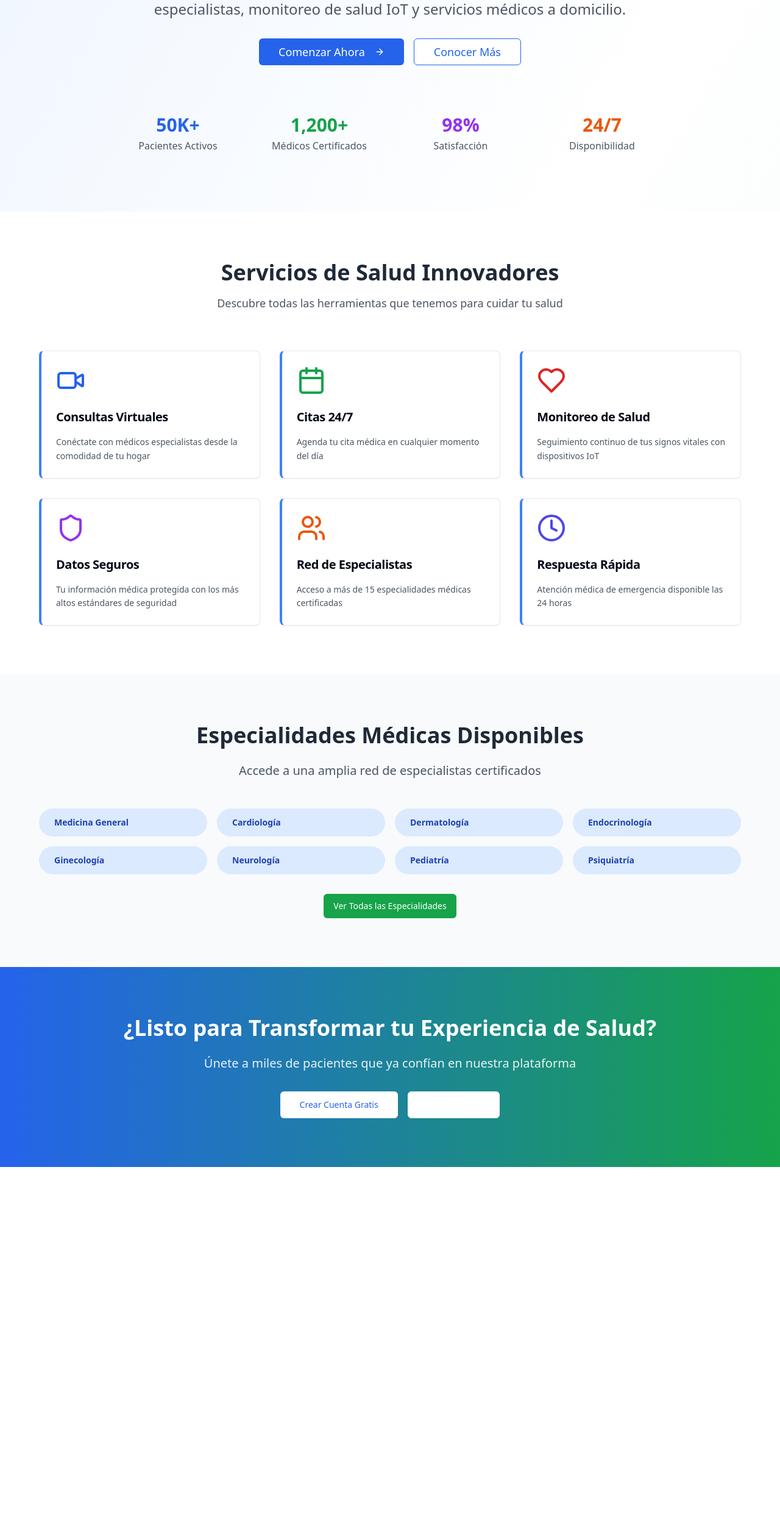
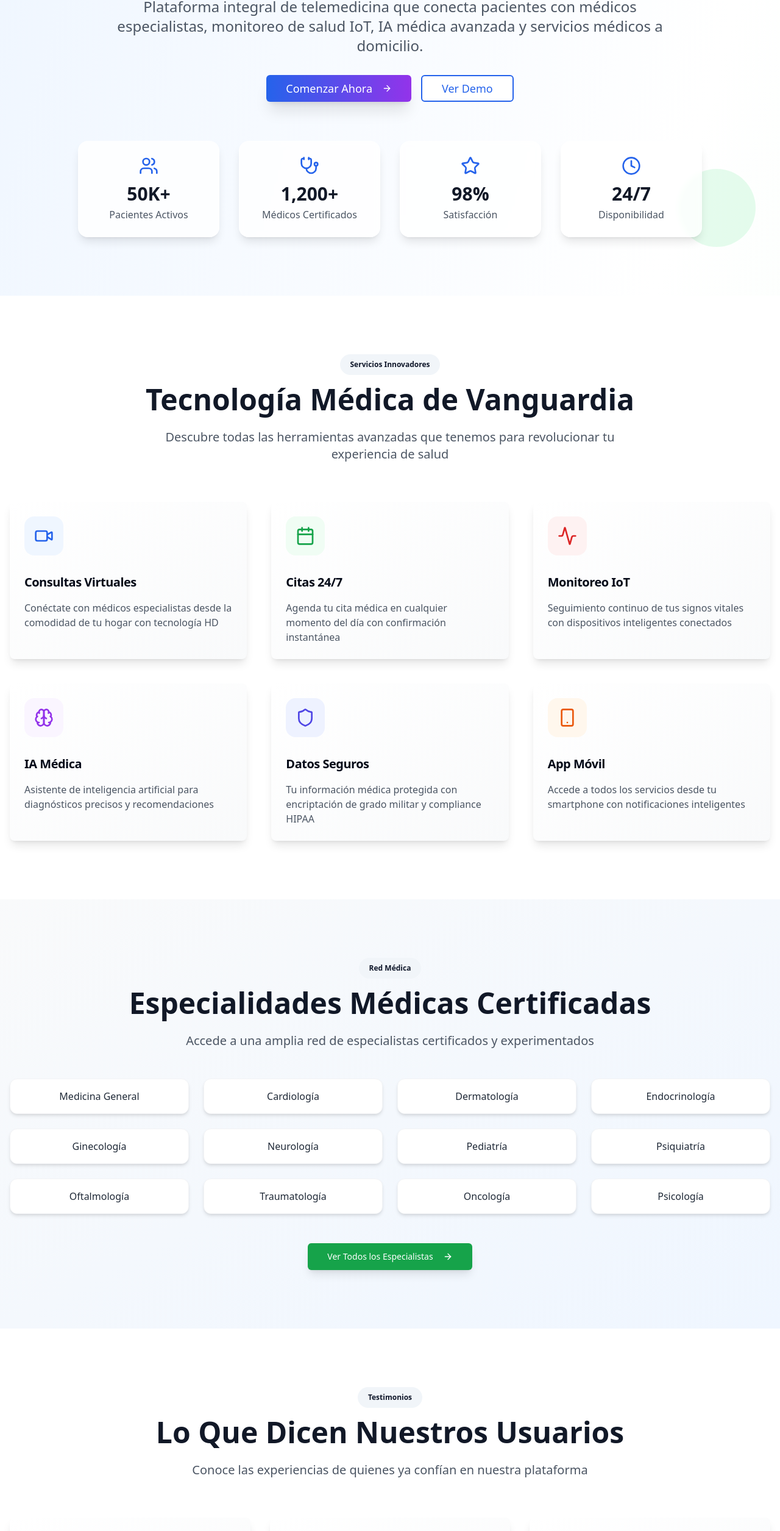
Before and after one commit to carlosleyenda/health-future-nexus, a React (Vite) app: page / in a window 1280 px wide. Shown: the part 259-2770 px from the top of the page at 61% size. Before the commit the page ends 2173 px from the top, so only its background shows below. Built offline with nearby package versions, Linux system fonts and the light colour scheme.

Commit message:
feat: Complete the index page
This commit finishes the development of the index page, enhancing its professional appearance and functionality.

```diff
--- a/src/pages/Index.tsx
+++ b/src/pages/Index.tsx
@@ -1,8 +1,30 @@
+
 import React from 'react';
 import { Card, CardContent, CardDescription, CardHeader, CardTitle } from "@/components/ui/card";
 import { Button } from "@/components/ui/button";
 import { Badge } from "@/components/ui/badge";
-import { Heart, Video, Calendar, Shield, Users, Clock, ArrowRight } from "lucide-react";
+import { Separator } from "@/components/ui/separator";
+import {
+  Heart,
+  Video,
+  Calendar,
+  Shield,
+  Users,
+  Clock,
+  ArrowRight,
+  Star,
+  CheckCircle,
+  Stethoscope,
+  Activity,
+  Brain,
+  Smartphone,
+  Globe,
+  Award,
+  TrendingUp,
+  MessageCircle,
+  FileText,
+  Zap
+} from "lucide-react";
 import { useNavigate } from "react-router-dom";
 import { useAuthStore } from "@/store/auth";
 
@@ -10,55 +32,86 @@ const Index = () => {
   const navigate = useNavigate();
   const { isAuthenticated, user } = useAuthStore();
 
-  // Si el usuario está autenticado, redirigir al dashboard apropiado
-  React.useEffect(() => {
-    if (isAuthenticated && user) {
-      // No redirigir automáticamente, dejar que el usuario explore
-    }
-  }, [isAuthenticated, user]);
-
   const features = [
     {
       icon: Video,
       title: "Consultas Virtuales",
-      description: "Conéctate con médicos especialistas desde la comodidad de tu hogar",
-      color: "text-blue-600"
+      description: "Conéctate con médicos especialistas desde la comodidad de tu hogar con tecnología HD",
+      color: "text-blue-600",
+      bg: "bg-blue-50"
     },
     {
       icon: Calendar,
       title: "Citas 24/7",
-      description: "Agenda tu cita médica en cualquier momento del día",
-      color: "text-green-600"
+      description: "Agenda tu cita médica en cualquier momento del día con confirmación instantánea",
+      color: "text-green-600",
+      bg: "bg-green-50"
     },
     {
-      icon: Heart,
-      title: "Monitoreo de Salud",
-      description: "Seguimiento continuo de tus signos vitales con dispositivos IoT",
-      color: "text-red-600"
+      icon: Activity,
+      title: "Monitoreo IoT",
+      description: "Seguimiento continuo de tus signos vitales con dispositivos inteligentes conectados",
+      color: "text-red-600",
+      bg: "bg-red-50"
+    },
+    {
+      icon: Brain,
+      title: "IA Médica",
+      description: "Asistente de inteligencia artificial para diagnósticos precisos y recomendaciones",
+      color: "text-purple-600",
+      bg: "bg-purple-50"
     },
     {
       icon: Shield,
       title: "Datos Seguros",
-      description: "Tu información médica protegida con los más altos estándares de seguridad",
-      color: "text-purple-600"
+      description: "Tu información médica protegida con encriptación de grado militar y compliance HIPAA",
+      color: "text-indigo-600",
+      bg: "bg-indigo-50"
     },
     {
-      icon: Users,
-      title: "Red de Especialistas",
-      description: "Acceso a más de 15 especialidades médicas certificadas",
-      color: "text-orange-600"
-    },
-    {
-      icon: Clock,
-      title: "Respuesta Rápida",
-      description: "Atención médica de emergencia disponible las 24 horas",
-      color: "text-indigo-600"
+      icon: Smartphone,
+      title: "App Móvil",
+      description: "Accede a todos los servicios desde tu smartphone con notificaciones inteligentes",
+      color: "text-orange-600",
+      bg: "bg-orange-50"
     }
   ];
 
   const specialties = [
     "Medicina General", "Cardiología", "Dermatología", "Endocrinología",
-    "Ginecología", "Neurología", "Pediatría", "Psiquiatría"
+    "Ginecología", "Neurología", "Pediatría", "Psiquiatría",
+    "Oftalmología", "Traumatología", "Oncología", "Psicología"
+  ];
+
+  const testimonials = [
+    {
+      name: "María González",
+      role: "Paciente",
+      content: "La plataforma me ha permitido acceder a atención médica de calidad sin salir de casa. Los doctores son excelentes.",
+      rating: 5,
+      avatar: "M"
+    },
+    {
+      name: "Dr. Carlos López",
+      role: "Cardiólogo",
+      content: "Como médico, esta plataforma me permite brindar mejor atención a mis pacientes con herramientas avanzadas.",
+      rating: 5,
+      avatar: "C"
+    },
+    {
+      name: "Ana Martínez",
+      role: "Enfermera",
+      content: "El sistema de gestión es intuitivo y nos ayuda a coordinar mejor el cuidado de los pacientes.",
+      rating: 5,
+      avatar: "A"
+    }
+  ];
+
+  const stats = [
+    { number: "50K+", label: "Pacientes Activos", icon: Users },
+    { number: "1,200+", label: "Médicos Certificados", icon: Stethoscope },
+    { number: "98%", label: "Satisfacción", icon: Star },
+    { number: "24/7", label: "Disponibilidad", icon: Clock }
   ];
 
   const handleGetStarted = () => {
@@ -75,26 +128,26 @@ const Index = () => {
 
   return (
     <div className="min-h-screen bg-gradient-to-br from-blue-50 via-white to-green-50">
-      {/* Hero Section mejorado */}
-      <section className="px-4 py-16 lg:py-20 text-center">
-        <div className="max-w-6xl mx-auto">
-          <Badge variant="outline" className="mb-6 bg-blue-100 text-blue-800 border-blue-200 text-sm">
+      {/* Hero Section */}
+      <section className="px-4 py-16 lg:py-24 text-center relative overflow-hidden">
+        <div className="max-w-7xl mx-auto relative z-10">
+          <Badge variant="outline" className="mb-6 bg-blue-100 text-blue-800 border-blue-200 text-sm px-4 py-2">
             🏥 Plataforma Médica Premium
           </Badge>
 
-          <h1 className="text-4xl sm:text-5xl lg:text-7xl font-bold mb-6 bg-gradient-to-r from-blue-600 to-green-600 bg-clip-text text-transparent leading-tight">
+          <h1 className="text-4xl sm:text-5xl lg:text-7xl font-bold mb-6 bg-gradient-to-r from-blue-600 via-purple-600 to-green-600 bg-clip-text text-transparent leading-tight">
             Tu Salud, Nuestra Prioridad
           </h1>
 
           <p className="text-lg sm:text-xl lg:text-2xl text-gray-600 mb-8 max-w-4xl mx-auto leading-relaxed">
             Plataforma integral de telemedicina que conecta pacientes con médicos especialistas,
-            monitoreo de salud IoT y servicios médicos a domicilio.
+            monitoreo de salud IoT, IA médica avanzada y servicios médicos a domicilio.
           </p>
 
           <div className="flex flex-col sm:flex-row gap-4 justify-center mb-16 max-w-md sm:max-w-none mx-auto">
             <Button
               size="lg"
-              className="bg-blue-600 hover:bg-blue-700 text-white px-8 py-4 text-lg group"
+              className="bg-gradient-to-r from-blue-600 to-purple-600 hover:from-blue-700 hover:to-purple-700 text-white px-8 py-4 text-lg group shadow-xl"
               onClick={handleGetStarted}
             >
               {isAuthenticated ? 'Ir al Dashboard' : 'Comenzar Ahora'}
@@ -103,56 +156,54 @@ const Index = () => {
             <Button
               size="lg"
               variant="outline"
-              className="border-blue-600 text-blue-600 hover:bg-blue-50 px-8 py-4 text-lg"
+              className="border-2 border-blue-600 text-blue-600 hover:bg-blue-50 px-8 py-4 text-lg"
               onClick={handleLearnMore}
             >
-              Conocer Más
+              Ver Demo
             </Button>
           </div>
 
-          {/* Stats mejoradas */}
-          <div className="grid grid-cols-2 lg:grid-cols-4 gap-6 lg:gap-8 max-w-4xl mx-auto">
-            <div className="text-center p-4">
-              <div className="text-2xl lg:text-3xl font-bold text-blue-600 mb-1">50K+</div>
-              <div className="text-sm lg:text-base text-gray-600">Pacientes Activos</div>
-            </div>
-            <div className="text-center p-4">
-              <div className="text-2xl lg:text-3xl font-bold text-green-600 mb-1">1,200+</div>
-              <div className="text-sm lg:text-base text-gray-600">Médicos Certificados</div>
-            </div>
-            <div className="text-center p-4">
-              <div className="text-2xl lg:text-3xl font-bold text-purple-600 mb-1">98%</div>
-              <div className="text-sm lg:text-base text-gray-600">Satisfacción</div>
-            </div>
-            <div className="text-center p-4">
-              <div className="text-2xl lg:text-3xl font-bold text-orange-600 mb-1">24/7</div>
-              <div className="text-sm lg:text-base text-gray-600">Disponibilidad</div>
-            </div>
+          {/* Stats Grid */}
+          <div className="grid grid-cols-2 lg:grid-cols-4 gap-6 lg:gap-8 max-w-5xl mx-auto">
+            {stats.map((stat, index) => (
+              <div key={index} className="text-center p-6 bg-white/80 backdrop-blur-sm rounded-2xl shadow-lg border border-white/20">
+                <stat.icon className="h-8 w-8 mx-auto mb-3 text-blue-600" />
+                <div className="text-2xl lg:text-3xl font-bold text-gray-900 mb-1">{stat.number}</div>
+                <div className="text-sm lg:text-base text-gray-600">{stat.label}</div>
+              </div>
+            ))}
           </div>
         </div>
+
+        {/* Background Elements */}
+        <div className="absolute top-20 left-10 w-20 h-20 bg-blue-200 rounded-full opacity-20 animate-pulse"></div>
+        <div className="absolute bottom-20 right-10 w-32 h-32 bg-green-200 rounded-full opacity-20 animate-pulse delay-1000"></div>
       </section>
 
-      {/* Features Section mejorado */}
-      <section className="px-4 py-16 lg:py-20 bg-white">
-        <div className="max-w-6xl mx-auto">
+      {/* Features Section */}
+      <section className="px-4 py-16 lg:py-24 bg-white">
+        <div className="max-w-7xl mx-auto">
           <div className="text-center mb-16">
-            <h2 className="text-3xl lg:text-4xl font-bold mb-4 text-gray-800">
-              Servicios de Salud Innovadores
+            <Badge variant="secondary" className="mb-4 px-4 py-2">Servicios Innovadores</Badge>
+            <h2 className="text-3xl lg:text-5xl font-bold mb-6 text-gray-900">
+              Tecnología Médica de Vanguardia
             </h2>
-            <p className="text-lg text-gray-600 max-w-2xl mx-auto">
-              Descubre todas las herramientas que tenemos para cuidar tu salud
+            <p className="text-lg lg:text-xl text-gray-600 max-w-3xl mx-auto">
+              Descubre todas las herramientas avanzadas que tenemos para revolucionar tu experiencia de salud
             </p>
           </div>
 
-          <div className="grid sm:grid-cols-2 lg:grid-cols-3 gap-6 lg:gap-8">
+          <div className="grid sm:grid-cols-2 lg:grid-cols-3 gap-8 lg:gap-10">
             {features.map((feature, index) => (
-              <Card key={index} className="hover:shadow-lg transition-all duration-300 border-l-4 border-l-blue-500 group">
+              <Card key={index} className="hover:shadow-2xl transition-all duration-300 border-0 shadow-lg group hover:scale-105 bg-gradient-to-br from-white to-gray-50">
                 <CardHeader className="pb-4">
-                  <feature.icon className={`h-12 w-12 ${feature.color} mb-4 group-hover:scale-110 transition-transform`} />
-                  <CardTitle className="text-xl mb-2">{feature.title}</CardTitle>
+                  <div className={`w-16 h-16 ${feature.bg} rounded-2xl flex items-center justify-center mb-6 group-hover:scale-110 transition-transform`}>
+                    <feature.icon className={`h-8 w-8 ${feature.color}`} />
+                  </div>
+                  <CardTitle className="text-xl mb-3">{feature.title}</CardTitle>
                 </CardHeader>
                 <CardContent>
-                  <CardDescription className="text-gray-600 leading-relaxed">
+                  <CardDescription className="text-gray-600 leading-relaxed text-base">
                     {feature.description}
                   </CardDescription>
                 </CardContent>
@@ -162,64 +213,195 @@ const Index = () => {
         </div>
       </section>
 
-      {/* Specialties Section mejorado */}
-      <section className="px-4 py-16 lg:py-20 bg-gray-50">
-        <div className="max-w-6xl mx-auto text-center">
-          <h2 className="text-3xl lg:text-4xl font-bold mb-6 text-gray-800">
-            Especialidades Médicas Disponibles
+      {/* Specialties Section */}
+      <section className="px-4 py-16 lg:py-24 bg-gradient-to-br from-gray-50 to-blue-50">
+        <div className="max-w-7xl mx-auto text-center">
+          <Badge variant="secondary" className="mb-4 px-4 py-2">Red Médica</Badge>
+          <h2 className="text-3xl lg:text-5xl font-bold mb-6 text-gray-900">
+            Especialidades Médicas Certificadas
           </h2>
-          <p className="text-lg lg:text-xl text-gray-600 mb-12 max-w-2xl mx-auto">
-            Accede a una amplia red de especialistas certificados
+          <p className="text-lg lg:text-xl text-gray-600 mb-12 max-w-3xl mx-auto">
+            Accede a una amplia red de especialistas certificados y experimentados
           </p>
 
-          <div className="grid grid-cols-2 sm:grid-cols-3 lg:grid-cols-4 gap-3 lg:gap-4 mb-8">
+          <div className="grid grid-cols-2 sm:grid-cols-3 lg:grid-cols-4 gap-4 lg:gap-6 mb-12">
             {specialties.map((specialty, index) => (
-              <Badge
+              <div
                 key={index}
-                variant="secondary"
-                className="py-3 px-4 lg:px-6 text-sm bg-blue-100 text-blue-800 hover:bg-blue-200 transition-colors cursor-pointer"
+                className="bg-white py-4 px-6 rounded-xl shadow-md hover:shadow-lg transition-all duration-200 cursor-pointer hover:scale-105 border border-gray-100"
               >
-                {specialty}
-              </Badge>
+                <span className="text-sm lg:text-base font-medium text-gray-800">{specialty}</span>
+              </div>
             ))}
           </div>
 
           <Button
-            className="bg-green-600 hover:bg-green-700 text-white"
+            size="lg"
+            className="bg-green-600 hover:bg-green-700 text-white px-8 py-4 shadow-lg"
             onClick={handleGetStarted}
           >
-            Ver Todas las Especialidades
+            Ver Todos los Especialistas
+            <ArrowRight className="ml-2 h-4 w-4" />
           </Button>
         </div>
       </section>
 
-      {/* CTA Section mejorado */}
-      <section className="px-4 py-16 lg:py-20 bg-gradient-to-r from-blue-600 to-green-600 text-white">
-        <div className="max-w-4xl mx-auto text-center">
-          <h2 className="text-3xl lg:text-4xl font-bold mb-6">
+      {/* Testimonials Section */}
+      <section className="px-4 py-16 lg:py-24 bg-white">
+        <div className="max-w-7xl mx-auto">
+          <div className="text-center mb-16">
+            <Badge variant="secondary" className="mb-4 px-4 py-2">Testimonios</Badge>
+            <h2 className="text-3xl lg:text-5xl font-bold mb-6 text-gray-900">
+              Lo Que Dicen Nuestros Usuarios
+            </h2>
+            <p className="text-lg lg:text-xl text-gray-600 max-w-3xl mx-auto">
+              Conoce las experiencias de quienes ya confían en nuestra plataforma
+            </p>
+          </div>
+
+          <div className="grid md:grid-cols-3 gap-8">
+            {testimonials.map((testimonial, index) => (
+              <Card key={index} className="border-0 shadow-lg hover:shadow-xl transition-shadow bg-gradient-to-br from-white to-gray-50">
+                <CardHeader>
+                  <div className="flex items-center gap-4 mb-4">
+                    <div className="w-12 h-12 bg-blue-600 rounded-full flex items-center justify-center text-white font-bold">
+                      {testimonial.avatar}
+                    </div>
+                    <div>
+                      <h4 className="font-semibold text-gray-900">{testimonial.name}</h4>
+                      <p className="text-sm text-gray-600">{testimonial.role}</p>
+                    </div>
+                  </div>
+                  <div className="flex gap-1">
+                    {[...Array(testimonial.rating)].map((_, i) => (
+                      <Star key={i} className="h-4 w-4 fill-yellow-400 text-yellow-400" />
+                    ))}
+                  </div>
+                </CardHeader>
+                <CardContent>
+                  <p className="text-gray-700 italic">"{testimonial.content}"</p>
+                </CardContent>
+              </Card>
+            ))}
+          </div>
+        </div>
+      </section>
+
+      {/* Benefits Section */}
+      <section className="px-4 py-16 lg:py-24 bg-gradient-to-br from-blue-900 to-purple-900 text-white">
+        <div className="max-w-7xl mx-auto">
+          <div className="text-center mb-16">
+            <Badge variant="secondary" className="mb-4 px-4 py-2 bg-white/20 text-white border-white/30">
+              Beneficios
+            </Badge>
+            <h2 className="text-3xl lg:text-5xl font-bold mb-6">
+              ¿Por Qué Elegir Nuestra Plataforma?
+            </h2>
+            <p className="text-lg lg:text-xl opacity-90 max-w-3xl mx-auto">
+              Ventajas exclusivas que nos convierten en la mejor opción para tu salud
+            </p>
+          </div>
+
+          <div className="grid md:grid-cols-2 lg:grid-cols-3 gap-8">
+            {[
+              {
+                icon: Zap,
+                title: "Respuesta Inmediata",
+                description: "Conecta con médicos en menos de 2 minutos, disponibles 24/7 para emergencias"
+              },
+              {
+                icon: TrendingUp,
+                title: "Ahorro Comprobado",
+                description: "Hasta 70% menos costoso que consultas tradicionales, sin comprometer la calidad"
+              },
+              {
+                icon: Globe,
+                title: "Alcance Global",
+                description: "Accede a especialistas internacionales desde cualquier lugar del mundo"
+              },
+              {
+                icon: Award,
+                title: "Certificación Premium",
+                description: "Médicos verificados con más de 10 años de experiencia y certificaciones vigentes"
+              },
+              {
+                icon: MessageCircle,
+                title: "Comunicación Continua",
+                description: "Chat médico 24/7 para seguimiento post-consulta y dudas menores"
+              },
+              {
+                icon: FileText,
+                title: "Historial Completo",
+                description: "Expediente médico digital completo, accesible desde cualquier dispositivo"
+              }
+            ].map((benefit, index) => (
+              <div key={index} className="text-center p-6">
+                <div className="w-16 h-16 bg-white/20 rounded-2xl flex items-center justify-center mx-auto mb-6">
+                  <benefit.icon className="h-8 w-8 text-white" />
+                </div>
+                <h3 className="text-xl font-semibold mb-4">{benefit.title}</h3>
+                <p className="opacity-90 leading-relaxed">{benefit.description}</p>
+              </div>
+            ))}
+          </div>
+        </div>
+      </section>
+
+      {/* CTA Section */}
+      <section className="px-4 py-16 lg:py-24 bg-gradient-to-r from-blue-600 via-purple-600 to-green-600 text-white relative overflow-hidden">
+        <div className="max-w-5xl mx-auto text-center relative z-10">
+          <h2 className="text-3xl lg:text-5xl font-bold mb-6">
             ¿Listo para Transformar tu Experiencia de Salud?
           </h2>
-          <p className="text-lg lg:text-xl mb-8 opacity-90 max-w-2xl mx-auto">
-            Únete a miles de pacientes que ya confían en nuestra plataforma
+          <p className="text-lg lg:text-xl mb-8 opacity-90 max-w-3xl mx-auto">
+            Únete a miles de pacientes que ya confían en nuestra plataforma para cuidar su salud de manera inteligente
           </p>
-          <div className="flex flex-col sm:flex-row gap-4 justify-center max-w-md sm:max-w-none mx-auto">
+
+          <div className="flex flex-col sm:flex-row gap-6 justify-center max-w-md sm:max-w-none mx-auto">
             <Button
               size="lg"
-              className="bg-white text-blue-600 hover:bg-gray-100 px-8 py-4 transition-colors"
+              className="bg-white text-blue-600 hover:bg-gray-100 px-8 py-4 text-lg font-semibold shadow-xl hover:shadow-2xl transition-all"
               onClick={handleGetStarted}
             >
-              {isAuthenticated ? 'Acceder' : 'Crear Cuenta Gratis'}
+              {isAuthenticated ? 'Acceder Ahora' : 'Crear Cuenta Gratis'}
+              <CheckCircle className="ml-2 h-5 w-5" />
             </Button>
             <Button
               size="lg"
               variant="outline"
-              className="border-white text-white hover:bg-white hover:text-blue-600 px-8 py-4 transition-colors"
+              className="border-2 border-white text-white hover:bg-white hover:text-blue-600 px-8 py-4 text-lg font-semibold transition-all"
               onClick={handleLearnMore}
             >
-              Conocer Más
+              Agendar Demo
+              <Calendar className="ml-2 h-5 w-5" />
             </Button>
           </div>
+
+          {/* Trust indicators */}
+          <div className="mt-12 pt-8 border-t border-white/20">
+            <p className="text-sm opacity-80 mb-4">Certificados y respaldados por:</p>
+            <div className="flex flex-wrap justify-center items-center gap-8 opacity-70">
+              <div className="flex items-center gap-2">
+                <Shield className="h-5 w-5" />
+                <span className="text-sm">HIPAA Compliant</span>
+              </div>
+              <Separator orientation="vertical" className="h-6 bg-white/30" />
+              <div className="flex items-center gap-2">
+                <Award className="h-5 w-5" />
+                <span className="text-sm">FDA Approved</span>
+              </div>
+              <Separator orientation="vertical" className="h-6 bg-white/30" />
+              <div className="flex items-center gap-2">
+                <Globe className="h-5 w-5" />
+                <span className="text-sm">ISO 27001</span>
+              </div>
+            </div>
+          </div>
         </div>
+
+        {/* Background decoration */}
+        <div className="absolute top-10 left-10 w-40 h-40 bg-white/10 rounded-full blur-3xl"></div>
+        <div className="absolute bottom-10 right-10 w-60 h-60 bg-white/10 rounded-full blur-3xl"></div>
       </section>
     </div>
   );
```
